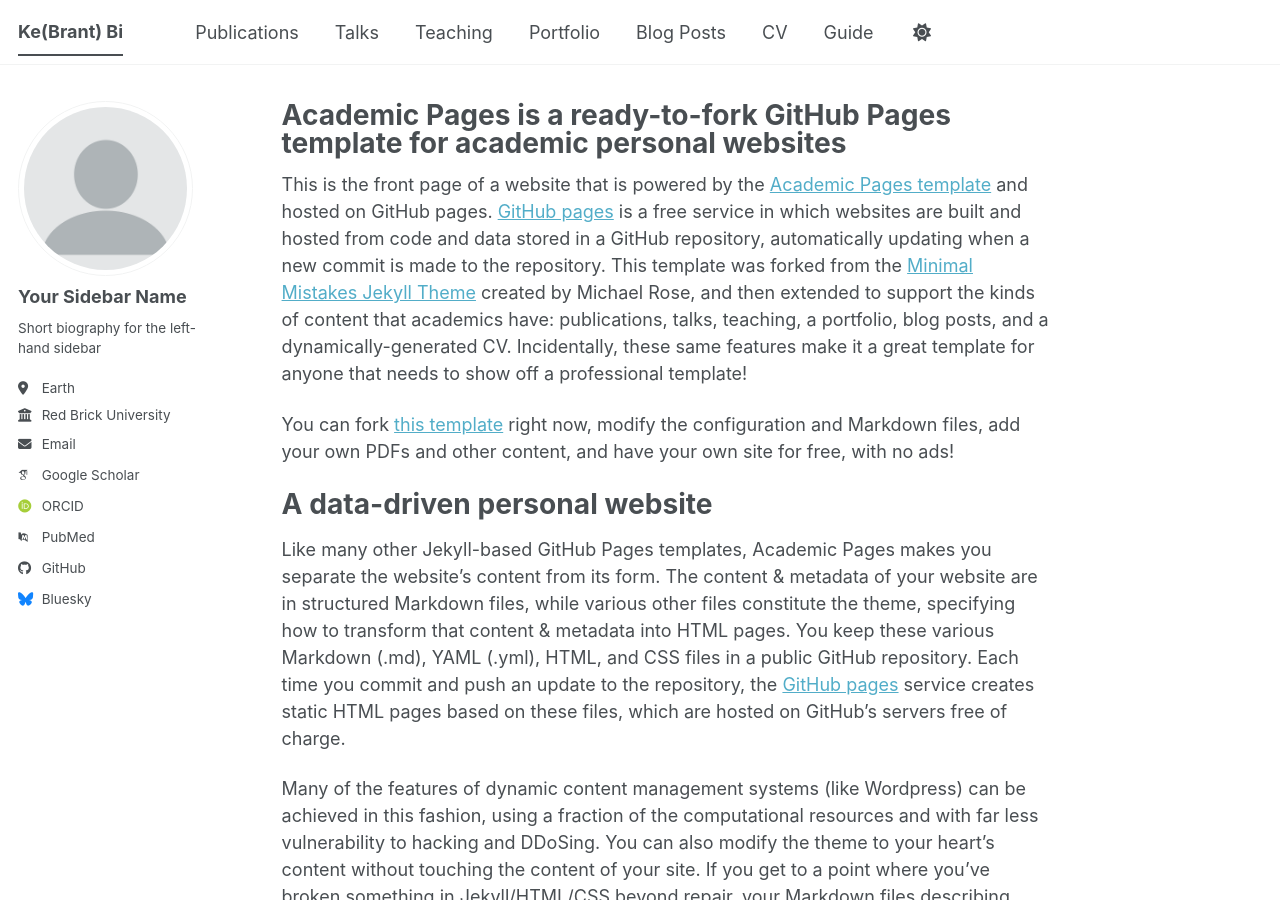
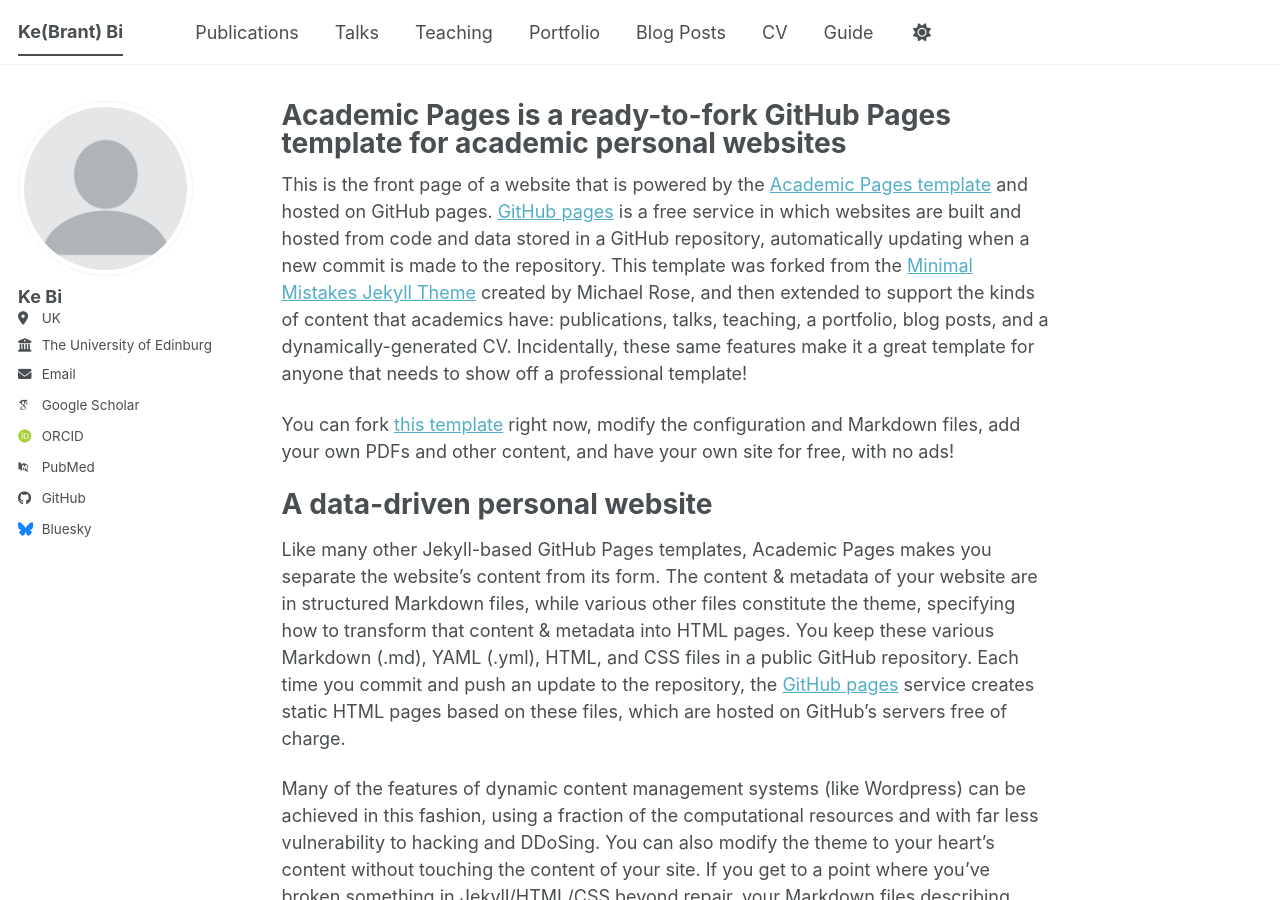
Before and after one commit to brant1868/brant1868.github.io, a Jekyll site: the page built from _pages/about.md, in a window 1280 px wide and 900 px high. Built offline with Jekyll 4.4.1, drawn with Linux system fonts in a browser that asks for light colours; some web fonts are replaced; a script bundle is joined from its source files by our own code; library files that are not in the unit come from our copies.

Commit message:
Update _config.yml

```diff
--- a/_config.yml
+++ b/_config.yml
@@ -24,13 +24,13 @@
 author:
   # Biographic information
   avatar           : "profile.png"
-  name             : "Your Sidebar Name"
-  pronouns         : # example: "she/her"
-  bio              : "Short biography for the left-hand sidebar"
-  location         : "Earth"
-  employer         : "Red Brick University"
+  name             : "Ke Bi"
+  # pronouns         : # example: "she/her"
+  # bio              : "Short biography for the left-hand sidebar"
+  location         : "UK"
+  employer         : "The University of Edinburgh"
   uri              : # URL
-  email            : "none@example.org"
+  email            : "brantbi1868@gmail.com"
 
   # Academic websites
   academia         : # URL
```
